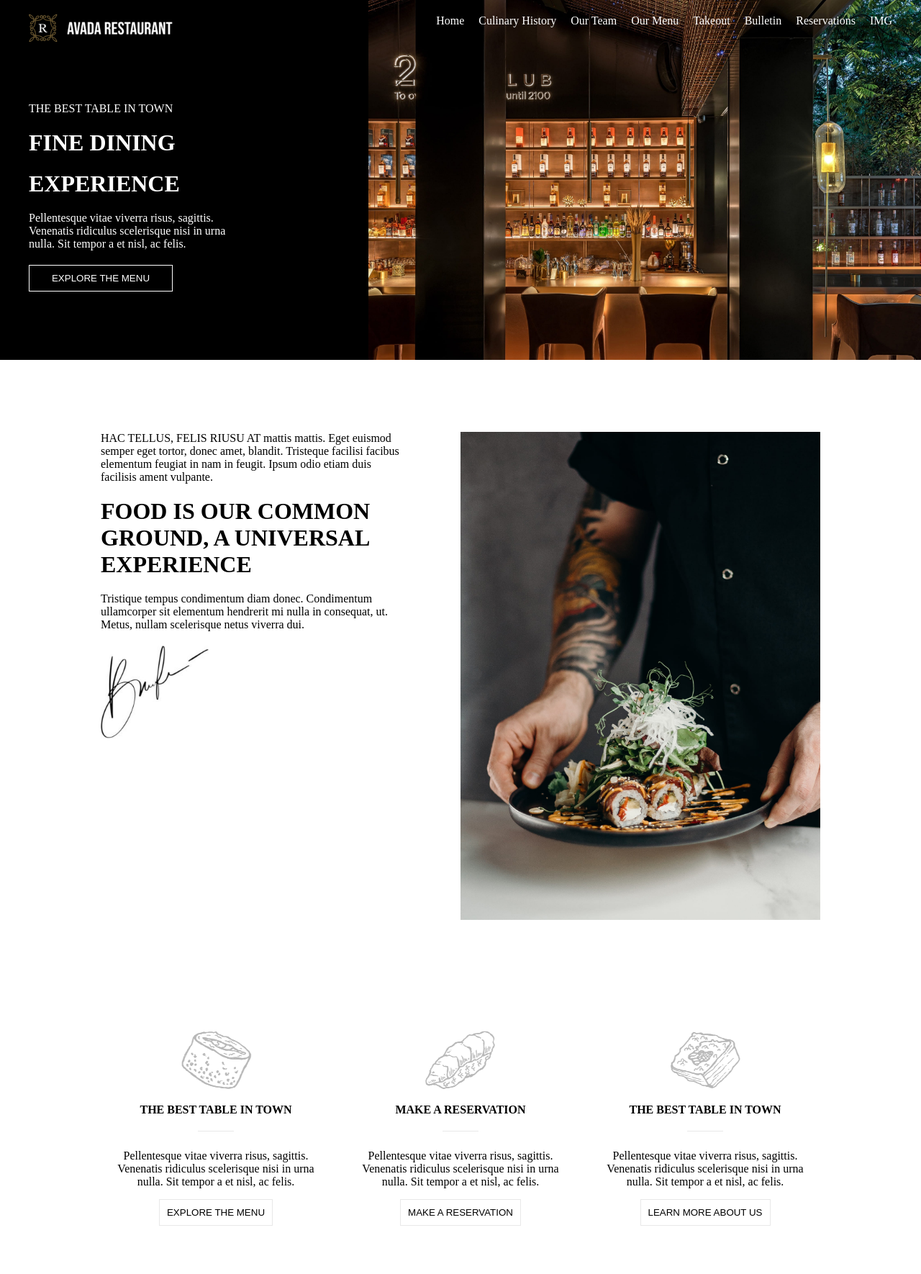
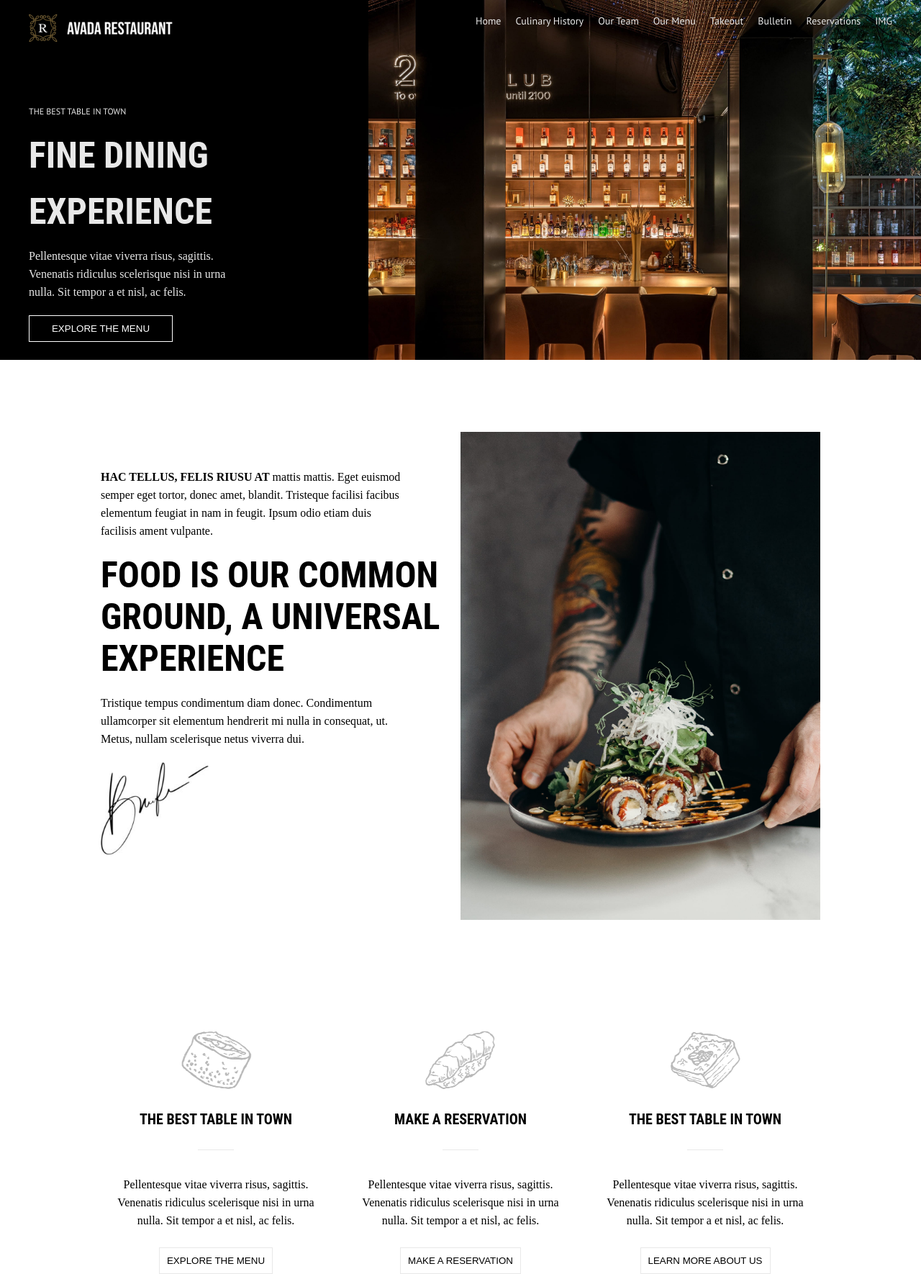
Before and after one commit to DamianoLunardo/proj-html-vuejs, a Vue app: page / in a window 1280 px wide. Shown: the whole page at 72% size. Before the commit the page ends 1703 px from the top, so only its background shows below. Built offline with nearby package versions, Linux system fonts and the light colour scheme.

Commit message:
Fix style for header and 1st part of main

```diff
--- a/src/components/AppHeader.vue
+++ b/src/components/AppHeader.vue
@@ -18,7 +18,8 @@ export default {
 </script>
 
 <template>
-    <div class="bg-header color-text">
+    <header>
+    <div class="bg-header">
         <div class=" container">
             <div class="row  header  ">
                 <div class="col-4 ">
@@ -26,7 +27,7 @@ export default {
                         <img src="/public/images/logo-restaurant-2x-200x38.png" />
                     </div>
                     <div class="text-info prova">
-                        <p>THE BEST TABLE IN TOWN</p>
+                        <p class="text-sub">THE BEST TABLE IN TOWN</p>
                         <h1>FINE DINING</h1>
                         <h1>EXPERIENCE</h1>
                         <p>Pellentesque vitae viverra risus, sagittis.<br>
@@ -36,7 +37,7 @@ export default {
                     </div>
                 </div>
 
-                <div class="col-8 ">
+                <div class="col-8 font-menu">
                     <ul class="menu">
                         <li v-for="item in menuItems" :key="item"> {{ item }}</li>
                     </ul>
@@ -44,6 +45,7 @@ export default {
             </div>
         </div>
     </div>
+    </header>
 </template>
 
 <style lang="scss" scoped>
@@ -60,6 +62,7 @@ export default {
 .header {
     display: flex;
     justify-content: space-between;
+    color: #e8e8e8;
 }
 .menu {
     display: flex;
--- a/src/components/AppMainTop.vue
+++ b/src/components/AppMainTop.vue
@@ -3,7 +3,7 @@
         <div class="top-part">
             <div class="info">
                 <p>
-                    HAC TELLUS, FELIS RIUSU AT mattis mattis. Eget euismod <br />
+                    <span class="text-bold">HAC TELLUS, FELIS RIUSU AT</span> mattis mattis. Eget euismod <br />
                     semper eget tortor, donec amet, blandit. Tristeque facilisi facibus
                     <br />
                     elementum feugiat in nam in feugit. Ipsum odio etiam duis <br />
@@ -106,13 +106,14 @@ ul {
     text-align: center;
     display: flex;
     flex-direction: column;
-    gap: 15px;
+    gap: 25px;
 }
 
 .info {
     display: flex;
     flex-direction: column;
     gap: 20px;
+    padding-top: 50px;
 
 }
 
@@ -122,7 +123,7 @@ ul {
 
 li h4::after {
     content: "";
-    padding-top: 20px;
+    padding-top: 30px;
     display: block;
     border-bottom: 1px solid #e8e8e8;
     margin-bottom: 10px;
--- a/src/styles/general.scss
+++ b/src/styles/general.scss
@@ -1,3 +1,43 @@
+@import url('https://fonts.googleapis.com/css2?family=PT+Sans&family=Roboto:wght@300&display=swap');
+
+/*
+font-family: 'PT Sans', sans-serif;
+font-family: 'Roboto', sans-serif;
+font-family: 'PT Sans', sans-serif;
+font-family: 'Roboto', sans-serif;
+font-family: 'Roboto Condensed', sans-serif;
+*/
+
+.font-menu {
+    font-family: 'PT Sans', sans-serif;
+    color:#e8e8e8;
+    font-size: 14px;
+}
+
+h1 {
+    font-family: 'Roboto Condensed', sans-serif;
+    font-size: 50px;
+}
+
+h4 {
+    font-family: 'Roboto Condensed', sans-serif;
+    font-size: 20px;
+}
+
+p {
+    line-height: 25px;
+}
+
+.text-sub {
+    font-family: 'PT Sans', sans-serif;
+    font-size: 12px;
+}
+
+.text-bold {
+    font-weight: bold;
+}
+
+/* general styles*/
 * {
     margin: 0;
     padding: 0;
@@ -29,10 +69,6 @@ button {
     margin: 0 auto;
 }
 
-.color-text {
-    color: white;
-}
-
 ul,
 li {
     list-style: none;
```
